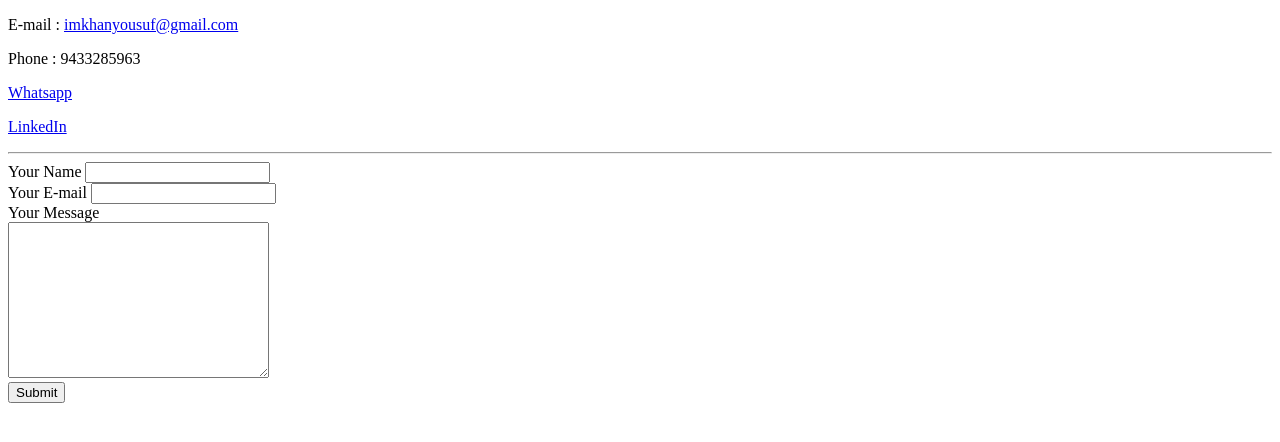
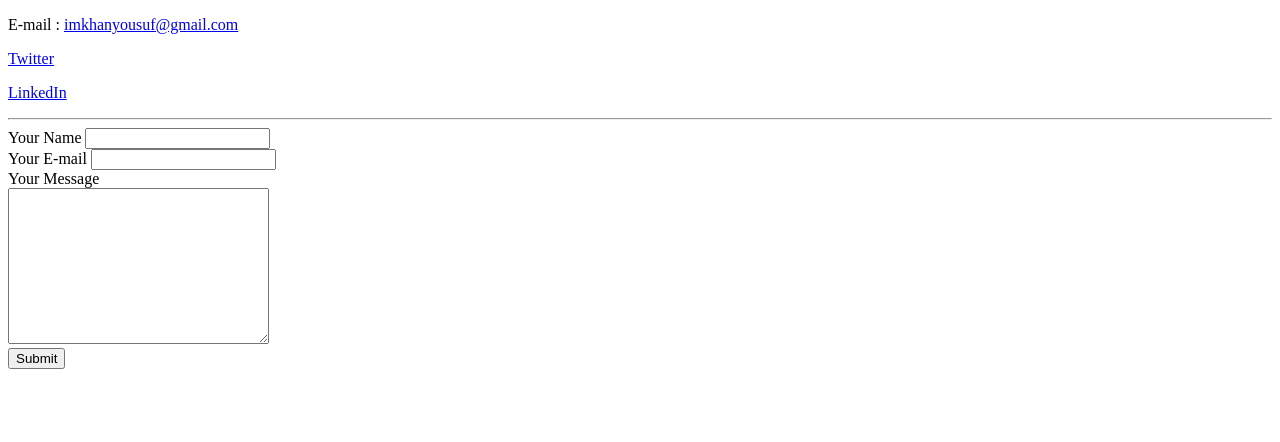
Before and after one commit to khanyousufminhaj/CV, a plain HTML site: page contact-me.html in a window 1280 px wide. Drawn offline with Linux system fonts and the light colour scheme.

Commit message:
Update contact-me.html

```diff
--- a/contact-me.html
+++ b/contact-me.html
@@ -8,9 +8,9 @@
 </head>
 <body>
     <p>E-mail : <a href="imkhanyousuf@gmail.com">imkhanyousuf@gmail.com</a> </p>
-    <p>Phone : 9433285963</p>
-    <p><a href="wa.me/9433285963">Whatsapp</a></p>
+    <a href="https://twitter.com/YousufK80046394">Twitter</a>
     <p><a href="https://in.linkedin.com/in/yousuf-minhaj-khan-380974222?trk=public_profile_browsemap">LinkedIn</a></p>
+
 </body>
 <hr>
 <form action="mailto:imkhanyousuf@gmail.com" method="post" enctype="text/plain">
```
